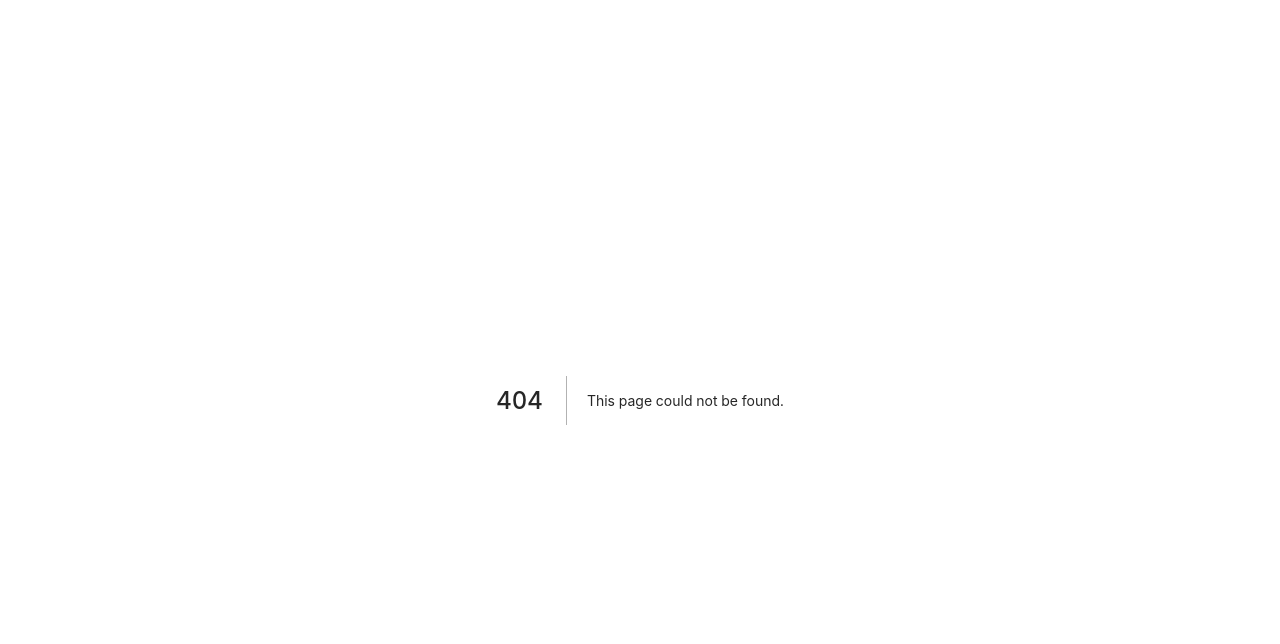
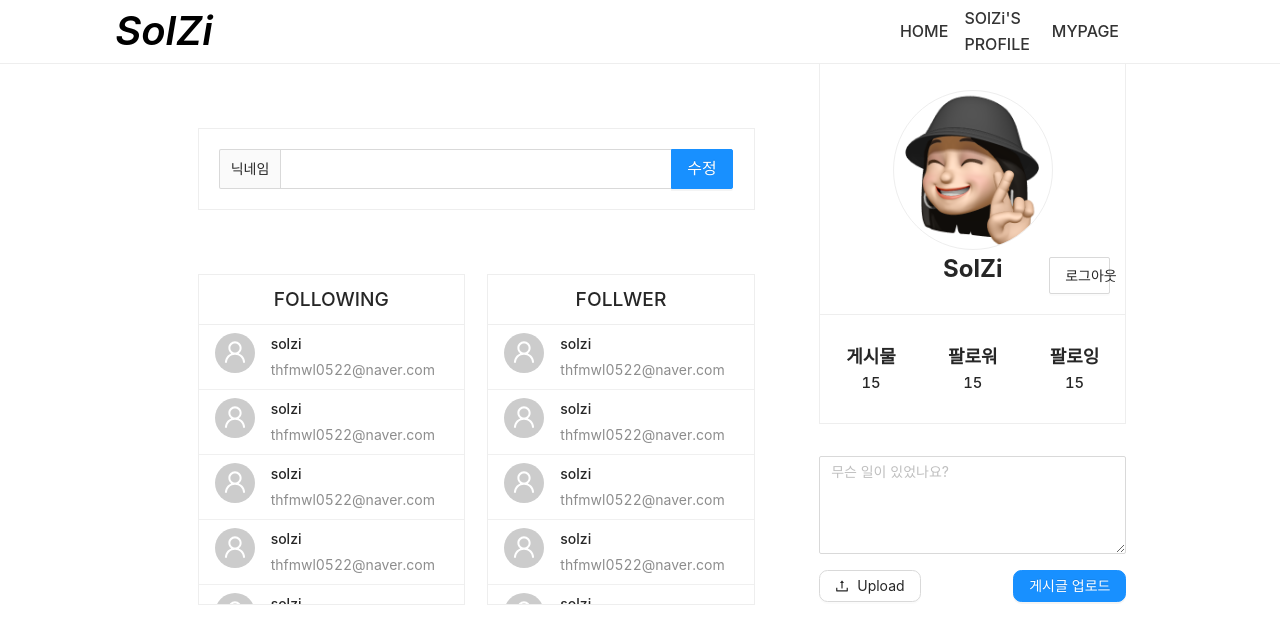
Before and after one commit to thfmwl0522/sol_sns, a Next.js app: page /mypage in a window 1280 px wide. Before the commit this address had no page. Shown: the top 644 px of the page. Built offline with nearby package versions, Linux system fonts and the light colour scheme.

Commit message:
commentForm

```diff
--- a/components/AppLayout.js
+++ b/components/AppLayout.js
@@ -1,7 +1,7 @@
 import { Col, Input, Row } from 'antd'
 import Link from 'next/link'
 import React, { Children } from 'react'
-import { Container, ContainerWrap, ContentWrap, HeaderContiner, HeaderWrap, Logo, MenuItem, MenuItems, MenuWrap, ProfileWrap, SectionWrap } from '../styles/components/AppLayout'
+import { Container, ContainerWrap, ContentWrap, HeaderContiner, HeaderWrap, Logo, MenuItem, MenuItems, MenuWrap, Menu_Item, ProfileWrap, SectionWrap } from '../styles/components/AppLayout'
 import LoginPage from './LoginPage'
 import PostUploadForm from './PostUploadForm'
 import UserProfile from './UserProfile'
@@ -14,8 +14,10 @@ const AppLayout = ({children, type}) => {
 					<Link href='/'><a><Logo>SolZi</Logo></a></Link>
 					<MenuWrap>
 						<MenuItem><Link href='/'><MenuItems>HOME</MenuItems></Link></MenuItem>
-						<MenuItem><Link href='/signup'><MenuItems>SIGNUP</MenuItems></Link></MenuItem>
-						<Input.Search enterButton style={{ verticalAlign: 'middle' , width: '50%'}} />
+						<Menu_Item><Link href='/profile'><MenuItems>SOlZi'S PROFILE</MenuItems></Link></Menu_Item>
+						<MenuItem><Link href='/mypage'><MenuItems>MYPAGE</MenuItems></Link></MenuItem>
+						{/* <MenuItem><Link href='/signup'><MenuItems>SIGNUP</MenuItems></Link></MenuItem> */}
+						{/* <Input.Search enterButton style={{ verticalAlign: 'middle' , width: '50%'}} /> */}
 					</MenuWrap>
 				</HeaderContiner>
 			</HeaderWrap>
--- /dev/null
+++ b/components/FollowList.js
@@ -0,0 +1,41 @@
+import { Avatar, Button, Card, List, Skeleton } from 'antd';
+import { StopOutlined, UserOutlined } from '@ant-design/icons';
+import React from 'react'
+import { ListBox, ListContent, ListHeader } from '../styles/components/FollowList';
+
+const FollowList = ({ header }) => {
+
+	const data = [
+		{nickname: 'solzi', email: 'thfmwl0522@naver.com'},
+		{nickname: 'solzi', email: 'thfmwl0522@naver.com'},
+		{nickname: 'solzi', email: 'thfmwl0522@naver.com'},
+		{nickname: 'solzi', email: 'thfmwl0522@naver.com'},
+		{nickname: 'solzi', email: 'thfmwl0522@naver.com'},
+		{nickname: 'solzi', email: 'thfmwl0522@naver.com'},
+		{nickname: 'solzi', email: 'thfmwl0522@naver.com'},
+	]
+	return (
+		<>
+		<ListContent>
+			<ListHeader>{header}</ListHeader>
+			<ListBox
+			size="small"
+			bordered
+			itemLayout="horizontal"
+			dataSource={data}
+			renderItem={(item) => (
+				<List.Item>
+					<List.Item.Meta
+						avatar={<Avatar size='large' icon={<UserOutlined />} />}
+						title={item.nickname}
+						description={item.email}
+					/>
+				</List.Item>
+			)}
+			/>
+		</ListContent>
+		</>
+	)
+}
+
+export default FollowList
--- /dev/null
+++ b/components/FollowingList.js
@@ -0,0 +1,9 @@
+import React from 'react'
+
+const FollowingList = () => {
+	return (
+		<div>FollowingList</div>
+	)
+}
+
+export default FollowingList
--- /dev/null
+++ b/components/NicknameEdit.js
@@ -0,0 +1,12 @@
+import { Form, Input } from 'antd'
+import React from 'react'
+
+const NicknameEdit = () => {
+	return (
+		<Form style={{ margin: '4rem auto', border: '1px solid #eeeeee', padding: '20px', width: '80%', }}>
+			<Input.Search size='large' addonBefore="닉네임" enterButton="수정" />
+		</Form>
+	)
+}
+
+export default NicknameEdit
--- /dev/null
+++ b/pages/mypage.js
@@ -0,0 +1,24 @@
+import Head from 'next/head'
+import React from 'react'
+import AppLayout from '../components/AppLayout'
+import FollowingList from '../components/FollowingList'
+import FollowList from '../components/FollowList'
+import NicknameEdit from '../components/NicknameEdit'
+import { FollowWrap } from '../styles/components/AppLayout'
+
+const profile = () => {
+	return (
+		<AppLayout>
+			<Head>
+				<title>MY PAGE</title>
+			</Head>
+			<NicknameEdit />
+			<FollowWrap>
+				<FollowList header='FOLLOWING' />
+				<FollowList header='FOLLWER' />
+			</FollowWrap>
+		</AppLayout>
+	)
+}
+
+export default profile
--- a/styles/components/AppLayout.js
+++ b/styles/components/AppLayout.js
@@ -2,11 +2,13 @@ import styled from "styled-components";
 
 export const ContainerWrap = styled.div`
 	width: 100%;
+	/* height: 90%; */
+	overflow: hidden;
 `;
 
 export const Container = styled.div`
 	width: 90%;
-	height: 100%;
+	/* height: 100%; */
 	margin: 0 auto;
 `;
 
@@ -51,16 +53,30 @@ export const MenuWrap = styled.div`
 	display: flex;
 	flex-direction: row;
 	align-items: center;
+	justify-content: space-between;
+`;
+
+export const Menu_Item = styled.div`
+	width: 35%;
+	height: 100%;
+	display: flex;
+	justify-content: center;
+	align-items: center;
+	font-size: 1rem;
+	color: #ededed;
+	/* border: 1px solid red; */
 `;
 
 export const MenuItem = styled.div`
-	width: 22%;
+	width: 30%;
 	height: 100%;
 	display: flex;
-	justify-content: flex-start;
+	justify-content: center;
+	/* justify-content: flex-start; */
 	align-items: center;
 	font-size: 1rem;
 	color: #ededed;
+	/* border: 1px solid red; */
 `;
 
 export const MenuItems = styled.a`
@@ -100,3 +116,13 @@ export const ProfileWrap = styled.div`
 	top: 8vh;
 	right: 12%;
 `;
+
+export const FollowWrap = styled.div`
+	width: 80%;
+	margin: 0 auto;
+	height: 45%;
+	display: flex;
+	align-items: center;
+	justify-content: space-between;
+	flex-direction: row;
+`;
--- /dev/null
+++ b/styles/components/FollowList.js
@@ -0,0 +1,37 @@
+import { List } from "antd";
+import styled from "styled-components";
+
+export const ListContent = styled.div`
+	width: 48%;
+	height: 100%;
+	border: 1px solid #eeeeee;
+`;
+
+export const ListHeader = styled.div`
+	width: 100%;
+	display: flex;
+	align-items: center;
+	justify-content: center;
+	height: 15%;
+	font-size: 1.2rem;
+	font-weight: 500;
+	border-bottom: 1px solid #eeeeee;
+`;
+
+export const ListBox = styled(List)`
+	overflow-y: scroll;
+	width: 100%;
+	height: 85%;
+	border: none;
+	::-webkit-scrollbar {
+		width: 5px;
+	}
+	::-webkit-scrollbar-thumb {
+		background-color: #d4d4d4;
+		border: 4px solid transparent;
+		border-radius: 50px;
+	}
+	::-webkit-scrollbar-track {
+		background-color: #eeeeee;
+	}
+`;
--- a/styles/components/PostCard.js
+++ b/styles/components/PostCard.js
@@ -3,7 +3,7 @@ import styled from "styled-components";
 
 export const PostCardWrapper = styled.div`
 	width: 50%;
-	margin: 1.5rem auto 0;
+	margin: 2.5rem auto 0;
 `;
 
 export const CardContent = styled(Card)`
```
Also changed, not shown: components/CommentForm.js (added, +22 -0 lines), components/PostCard.js (+38 -3 lines), pages/profile.js (added, +15 -0 lines).
